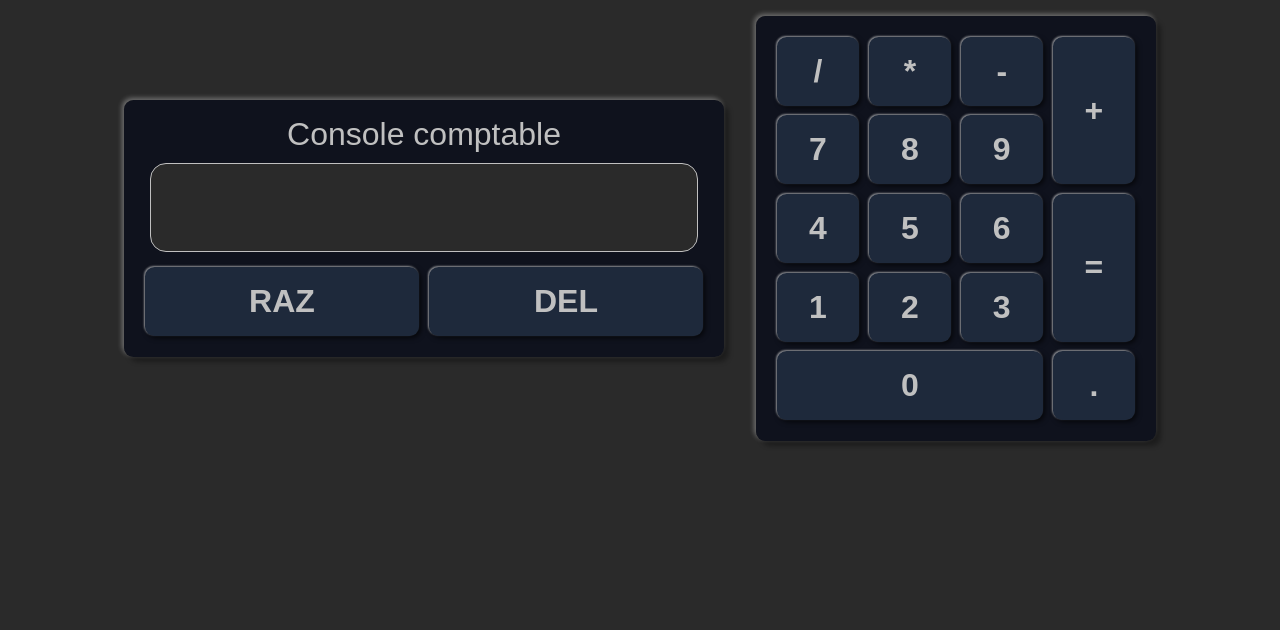
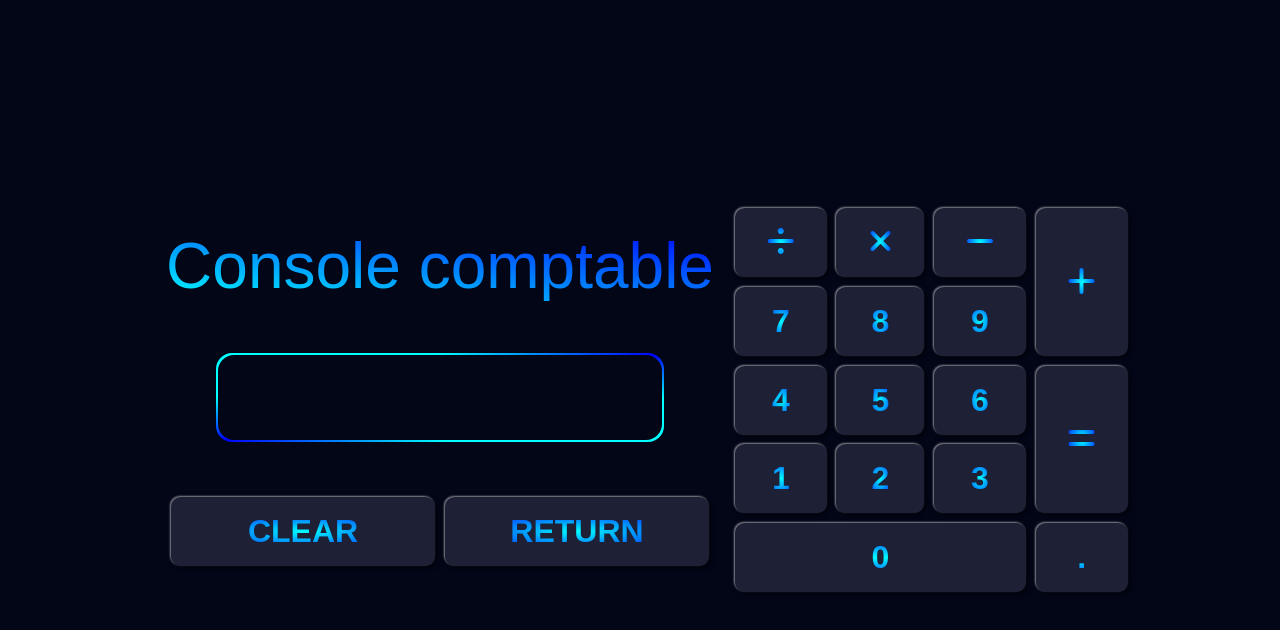
Before and after one commit to ClementBerleux/calculatrice, a plain HTML site: page index.html in a window 1280 px wide. Drawn offline with Linux system fonts and the light colour scheme.

Commit message:
Changement des couleurs

```diff
--- a/css/style.css
+++ b/css/style.css
@@ -7,17 +7,20 @@
 }
 
 body {
-    background-color: #2A2A2A;
+    background-color: #020617;
     font-family: sans-serif;
     color: #C0C0C0;
     font-size: 2rem;
-}
-
-.container {
+    height: 100vh;
     display: flex;
     align-items: center;
     justify-content: center;
-    margin: 0 auto;
+}
+
+@media (max-width: 1000px) {
+    body {
+        flex-direction: column;
+    }
 }
 
 h1 {
@@ -32,48 +35,71 @@ h1 {
         "titre titre"
         "resultat resultat"
         "raz del";
-    margin: 1rem;
     padding: 1rem;
-    background-color: #020617AA;
-    box-shadow: -2px -2px 5px #FFFFFF55,
-        5px 5px 5px #00000055;
-    border-radius: 0.3em;
-    min-width: 600px;
+    min-width: 580px;
 }
 
 #titreEcran {
     position: relative;
+    background: linear-gradient(to top right, cyan, blue);
     grid-area: titre;
     text-align: center;
+    font-size: 4rem;
+    display: flex;
+    justify-content: center;
+    align-items: center;
+    overflow: hidden;
+    color: transparent;
+    background-clip: text;
+}
+
+#titreEcran::after {
+    position: absolute;
+    content: '';
+    width: 110%;
+    height: 110%;
+    z-index: -1;
+}
+
+#backgroundResultat {
+    position: relative;
+    grid-area: resultat;
+    height: 5ch;
+    background: linear-gradient(to bottom right, cyan 25%, blue, cyan 75%);
+    border-radius: 0.5em;
+    margin: 50px;
     display: flex;
     justify-content: center;
     align-items: center;
 }
 
-/* #titreEcran::after {
+#resultat {
+    position: relative;
+    height: 95%;
+    width: 99%;
+    background-color: #020617;
+    font-weight: bold;
+    color: cyan;
+    border-radius: 0.5em;
+    text-align: center;
+    margin: 2px;
+    padding: 0.8rem;
+    display: flex;
+    justify-content: center;
+    align-items: center;
+    /* overflow: clip;
+    overflow-clip-margin: 2px; */
+}
+
+/* #resultat::after {
     position: absolute;
-    content: "";
-    width: 100%;
-    height: 100%;
+    content: '';
+    width: 1200px;
+    height: 150px;
     background: linear-gradient(to bottom right, rgb(255, 0, 255) 25%, blue, rgb(255, 0, 255) 75%);
-    border-radius: 0.5em;
-    filter: blur(0.1em);
+    opacity: 1;
     z-index: -1;
 } */
-
-#resultat {
-    grid-area: resultat;
-    height: 5ch;
-    background-color: #2A2A2A;
-    border: 1px solid #C0C0C0;
-    font-size: 2rem;
-    font-weight: bold;
-    color: #C0C0C0;
-    border-radius: 0.5em;
-    text-align: center;
-    margin: 10px;
-    padding: 0.8rem;
-}
 
 .calculette {
     display: grid;
@@ -84,12 +110,6 @@ h1 {
         "quatre cinq six egal"
         "un deux trois egal"
         "zero zero zero point";
-    margin: 1rem;
-    padding: 1rem;
-    background-color: #020617AA;
-    box-shadow: -2px -2px 5px #FFFFFF55,
-        5px 5px 5px #00000055;
-    border-radius: 0.3em;
     width: 400px;
 }
 
@@ -97,18 +117,26 @@ button {
     display: block;
     padding: 1rem 2rem;
     margin: 0.3rem;
-    font-size: 2rem;
-    background-color: #1e293b;
+    font-size: inherit;
+    background-color: #1e2035;
     color: #C0C0C0;
     border: none;
     border-radius: 0.3em;
     font-weight: bold;
     box-shadow: -1px -1px 2px #FFFFFF88,
         2px 2px 5px #000000AA;
+    transition: opacity 0.2s;
 }
 
 button:hover {
-    background-color: #1e293bAA;
+    box-shadow: inset -1px -1px 1px #FFFFFF88;
+    opacity: 0.8;
+}
+
+p {
+    background: radial-gradient(cyan, blue);
+    background-clip: text;
+    color: transparent;
 }
 
 #div {
@@ -138,6 +166,7 @@ button:hover {
 #raz {
     grid-area: raz;
 }
+
 
 #del {
     grid-area: del;
--- a/index.html
+++ b/index.html
@@ -6,35 +6,73 @@
     <meta name="viewport" content="width=device-width, initial-scale=1.0">
     <title id="titre">Titre</title>
     <link rel="stylesheet" href="css/style.css">
+    <link rel="stylesheet" href="https://cdnjs.cloudflare.com/ajax/libs/font-awesome/6.6.0/css/all.min.css">
     <script src="js/main.js" defer></script>
 </head>
 
 <body>
-    <div class="container">
-        <div class="ecran">
-            <div id="titreEcran">Console comptable</div>
+    <div class="ecran">
+        <div id="titreEcran">Console comptable</div>
+        <div id="backgroundResultat">
             <div id="resultat"></div>
-            <button id="raz">RAZ</button>
-            <button id="del">DEL</button>
         </div>
-        <div class="calculette">
-            <button id="div">/</button>
-            <button id="mult">*</button>
-            <button id="moins">-</button>
-            <button id="sept">7</button>
-            <button id="huit">8</button>
-            <button id="neuf">9</button>
-            <button id="plus">+</button>
-            <button id="quatre">4</button>
-            <button id="cinq">5</button>
-            <button id="six">6</button>
-            <button id="un">1</button>
-            <button id="deux">2</button>
-            <button id="trois">3</button>
-            <button id="egal">=</button>
-            <button id="zero">0</button>
-            <button id="point">.</button>
-        </div>
+        <button id="raz">
+            <p>CLEAR</p>
+        </button>
+        <button id="del">
+            <p>RETURN</p>
+        </button>
+    </div>
+    <div class="calculette">
+        <button id="div">
+            <p><i class="fa-solid fa-divide"></i></p>
+        </button>
+        <button id="mult">
+            <p><i class="fa-solid fa-xmark"></i></p>
+        </button>
+        <button id="moins">
+            <p><i class="fa-solid fa-minus"></i></p>
+        </button>
+        <button id="sept">
+            <p>7</p>
+        </button>
+        <button id="huit">
+            <p>8</p>
+        </button>
+        <button id="neuf">
+            <p>9</p>
+        </button>
+        <button id="plus">
+            <p><i class="fa-solid fa-plus"></i></p>
+        </button>
+        <button id="quatre">
+            <p>4</p>
+        </button>
+        <button id="cinq">
+            <p>5</p>
+        </button>
+        <button id="six">
+            <p>6</p>
+        </button>
+        <button id="un">
+            <p>1</p>
+        </button>
+        <button id="deux">
+            <p>2</p>
+        </button>
+        <button id="trois">
+            <p>3</p>
+        </button>
+        <button id="egal">
+            <p><i class="fa-solid fa-equals"></i></p>
+        </button>
+        <button id="zero">
+            <p>0</p>
+        </button>
+        <button id="point">
+            <p>.</p>
+        </button>
+    </div>
 </body>
 
 </html>
```
